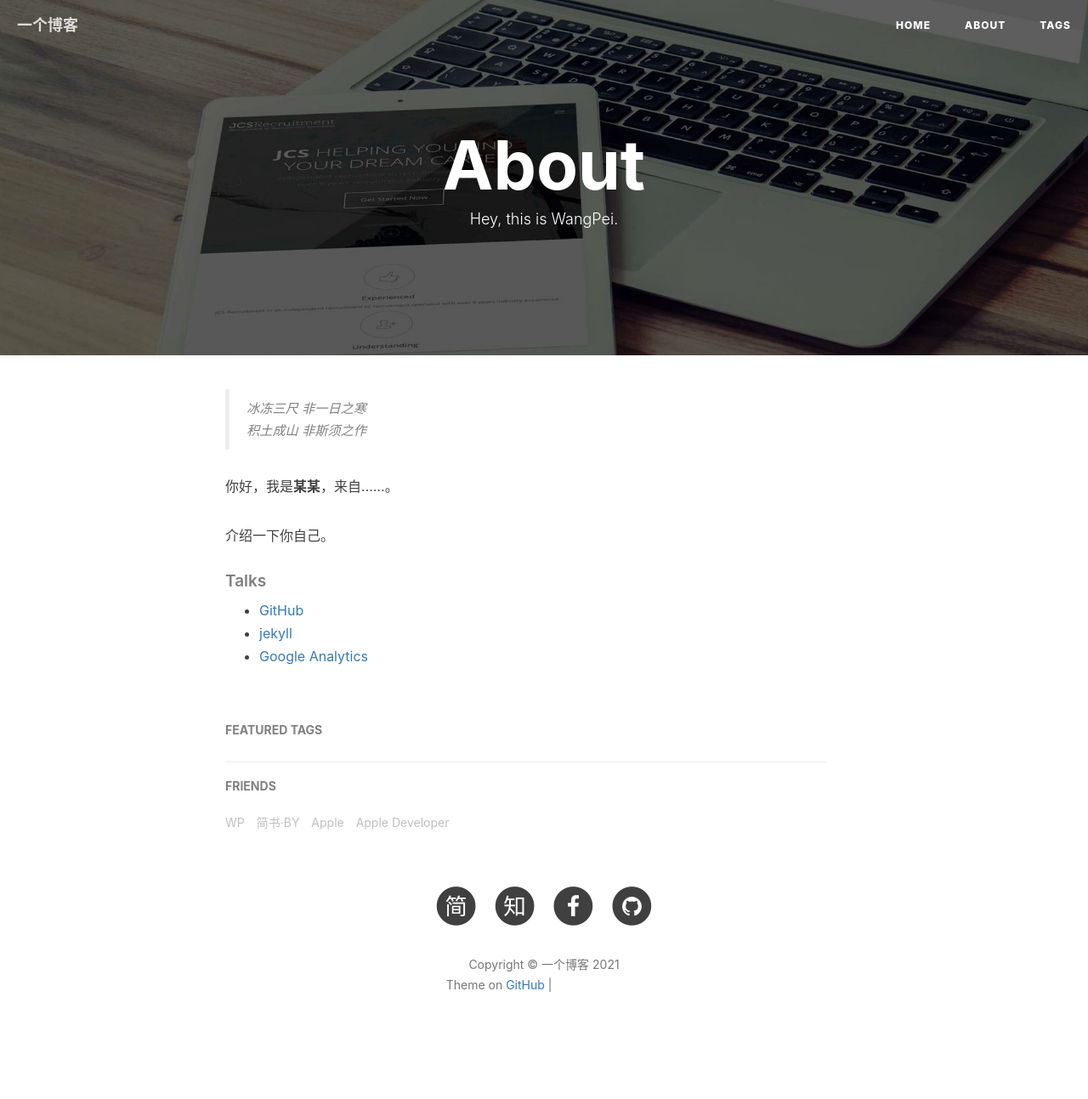
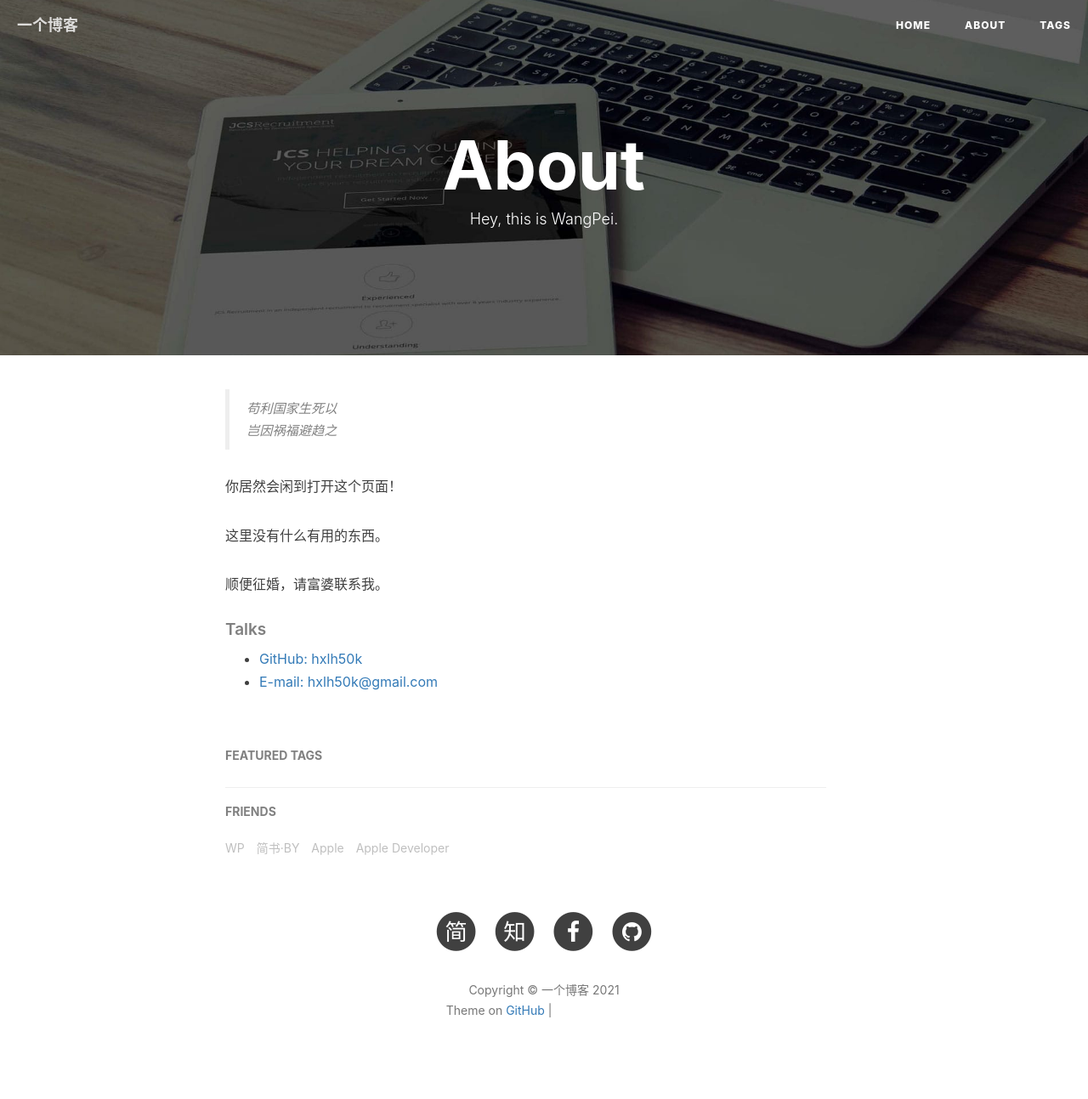
Before and after one commit to HXLH50K/hxlh50k.github.io, a Jekyll site: the page built from about.html, in a window 1280 px wide. Shown: the whole page at 85% size. Built offline with Jekyll 4.4.1, drawn with Linux system fonts in a browser that asks for light colours; nearby versions of some CDN libraries; comment, search, counter and statistics services are not loaded; before the commit the page ends 1263 px from its top, so only the background shows below that; grey boxes are pictures that could not be loaded.

Commit message:
updata about

```diff
--- a/about.html
+++ b/about.html
@@ -15,12 +15,14 @@ header-img: "img/post-bg-rwd.jpg"
 <div class="zh post-container">
 
     <!--copied from markdown -->
-    <blockquote><p>冰冻三尺 非一日之寒<br>
-    积土成山 非斯须之作</p></blockquote>
+    <blockquote><p>苟利国家生死以<br>
+    岂因祸福避趋之</p></blockquote>
 
-    <p>你好，我是<strong>某某</strong>，来自……。</p>
+    <p>你居然会闲到打开这个页面！</p>
 
-    <p>介绍一下你自己。</p>
+    <p>这里没有什么有用的东西。</p>
+
+    <p>顺便征婚，请富婆联系我。</p>
 
 
 
@@ -29,9 +31,10 @@ header-img: "img/post-bg-rwd.jpg"
     <h5>Talks</h5>
 
     <ul>
-        <li><a href="https://github.com">GitHub</a></li>
-        <li><a href="http://jekyll.com.cn/">jekyll</a></li>
-        <li><a href="https://analytics.google.com/analytics">Google Analytics</a></li>
+        <li><a href="https://github.com/hxlh50k/">GitHub: hxlh50k</a></li>
+        <li><a href="hxlh50k@gmail.com">E-mail: hxlh50k@gmail.com</a></li>
+        <!-- <li><a href="http://jekyll.com.cn/">jekyll</a></li>
+        <li><a href="https://analytics.google.com/analytics">Google Analytics</a></li> -->
     </ul>
 </div>
 
```
